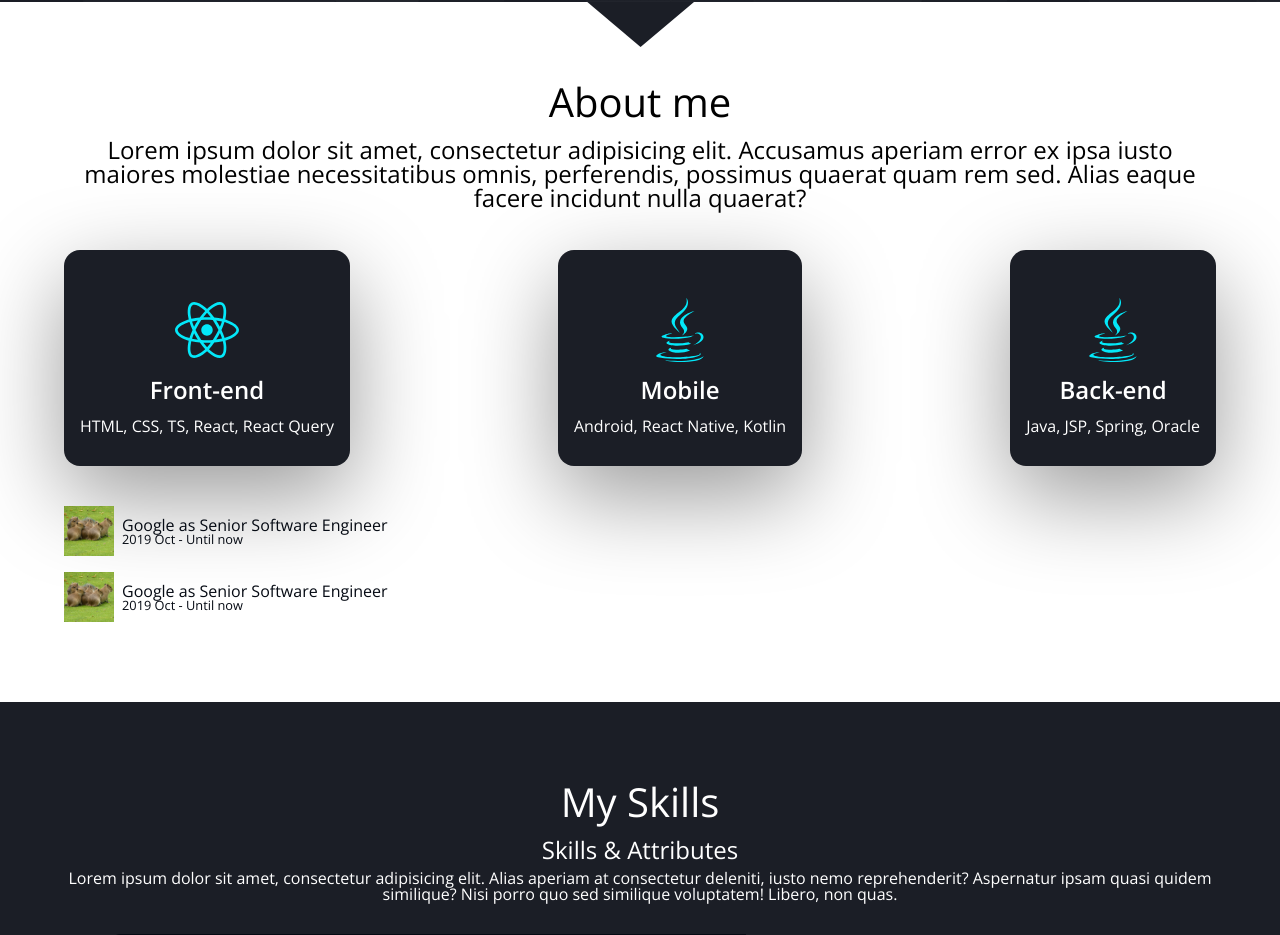
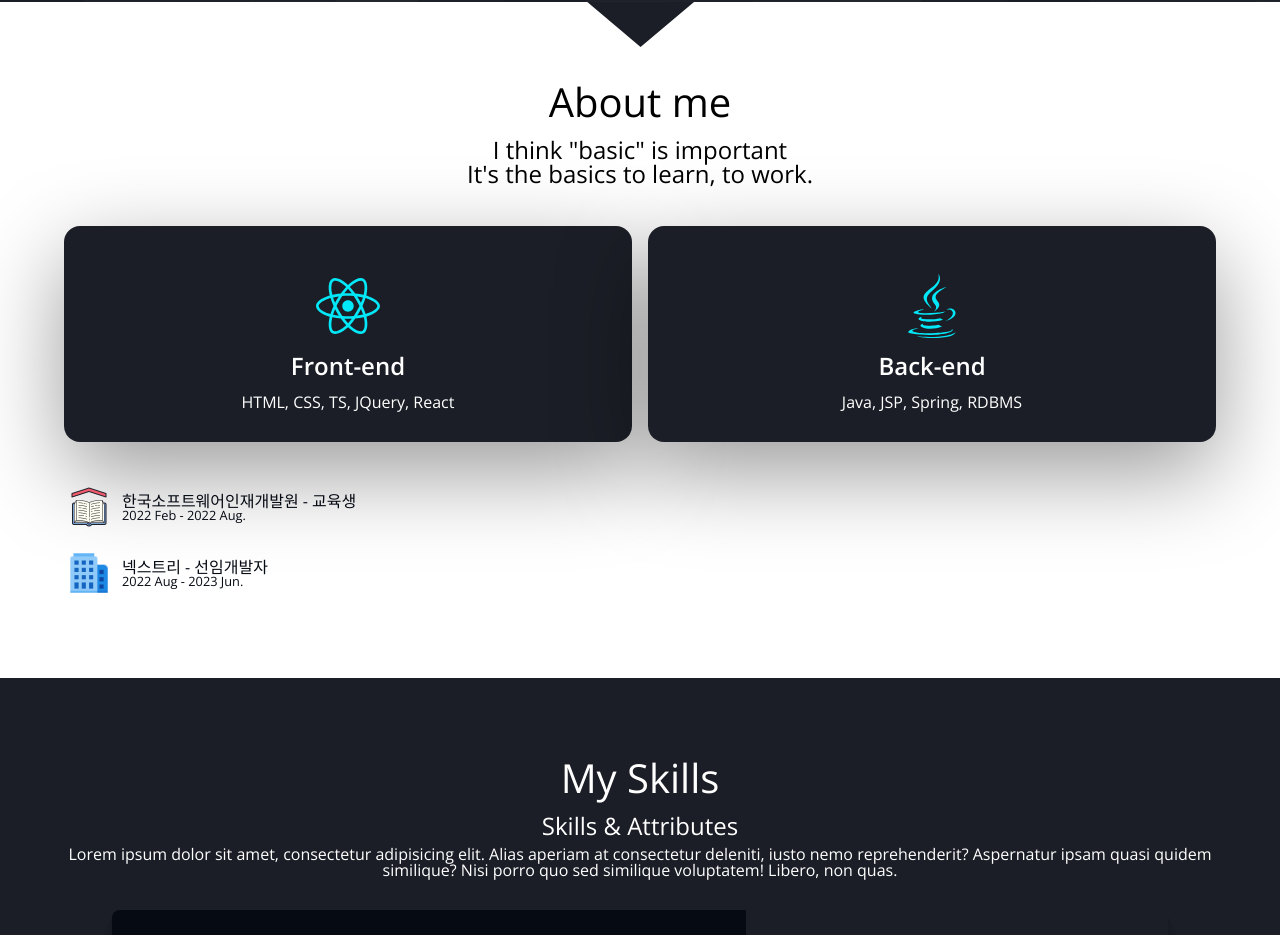
Before and after one commit to WonJun-Yeo/Portfolio, a React (Create React App) app: page / in a window 1280 px wide. Shown: the part 838-1773 px from the top of the page. Built offline with nearby package versions, Linux system fonts and the light colour scheme.

Commit message:
add content to about

```diff
--- a/src/components/main/About.jsx
+++ b/src/components/main/About.jsx
@@ -1,6 +1,7 @@
 import React from 'react';
 import '../../styles/main/about.css';
-import test_image from '../../assets/images/test_image.jpg';
+import school from '../../assets/images/school.png';
+import company from '../../assets/images/company.png';
 import {FontAwesomeIcon} from "@fortawesome/react-fontawesome";
 import {faJava, faReact} from "@fortawesome/free-brands-svg-icons";
 
@@ -11,42 +12,35 @@ const About = () => {
 
           <h2 className={'title'}>About me</h2>
           <p className={'description'}>
-            Lorem ipsum dolor sit amet, consectetur adipisicing elit. Accusamus aperiam error ex ipsa iusto maiores
-            molestiae necessitatibus omnis, perferendis, possimus quaerat quam rem sed. Alias eaque facere incidunt
-            nulla
-            quaerat?
+            I think "basic" is important <br/>
+            It's the basics to learn, to work.
           </p>
           <ul className={'majors'}>
             <li className={'major'}>
               <FontAwesomeIcon icon={faReact} className={'major_icon'}/>
               <p className={'major_title'}>Front-end</p>
-              <p>HTML, CSS, TS, React, React Query</p>
-            </li>
-            <li className={'major'}>
-              <FontAwesomeIcon icon={faJava} className={'major_icon'}/>
-              <p className={'major_title'}>Mobile</p>
-              <p>Android, React Native, Kotlin</p>
+              <p>HTML, CSS, TS, JQuery, React</p>
             </li>
             <li className={'major'}>
               <FontAwesomeIcon icon={faJava} className={'major_icon'}/>
               <p className={'major_title'}>Back-end</p>
-              <p>Java, JSP, Spring, Oracle</p>
+              <p>Java, JSP, Spring, RDBMS</p>
             </li>
           </ul>
           <ul className={'jobs'}>
             {/*학교 단체, 이력*/}
             <li className={'job'}>
-              <img src={test_image} alt="" className={'job_image'}/>
+              <img src={school} alt="" className={'job_image'}/>
               <div>
-                <p className={'job_name'}>Google as Senior Software Engineer</p>
-                <p className={'job_period'}>2019 Oct - Until now</p>
+                <p className={'job_name'}>한국소프트웨어인재개발원 - 교육생</p>
+                <p className={'job_period'}>2022 Feb - 2022 Aug.</p>
               </div>
             </li>
             <li className={'job'}>
-              <img src={test_image} alt="" className={'job_image'}/>
+              <img src={company} alt="" className={'job_image'}/>
               <div>
-                <p className={'job_name'}>Google as Senior Software Engineer</p>
-                <p className={'job_period'}>2019 Oct - Until now</p>
+                <p className={'job_name'}>넥스트리 - 선임개발자</p>
+                <p className={'job_period'}>2022 Aug - 2023 Jun.</p>
               </div>
             </li>
           </ul>
--- a/src/styles/main/about.css
+++ b/src/styles/main/about.css
@@ -10,6 +10,7 @@
 }
 
 .major {
+  width: 100%;
   background-color: var(--color-primary-variant);
   padding: 2rem 1rem;
   color: var(--color-text);
@@ -49,7 +50,7 @@
 .job_image {
   width: 50px;
   height: 50px;
-  object-fit: cover;
+  object-fit: contain;
 }
 
 .job_name {
```
Also changed, not shown: src/assets/images/company.png (added), src/assets/images/school.png (added).
